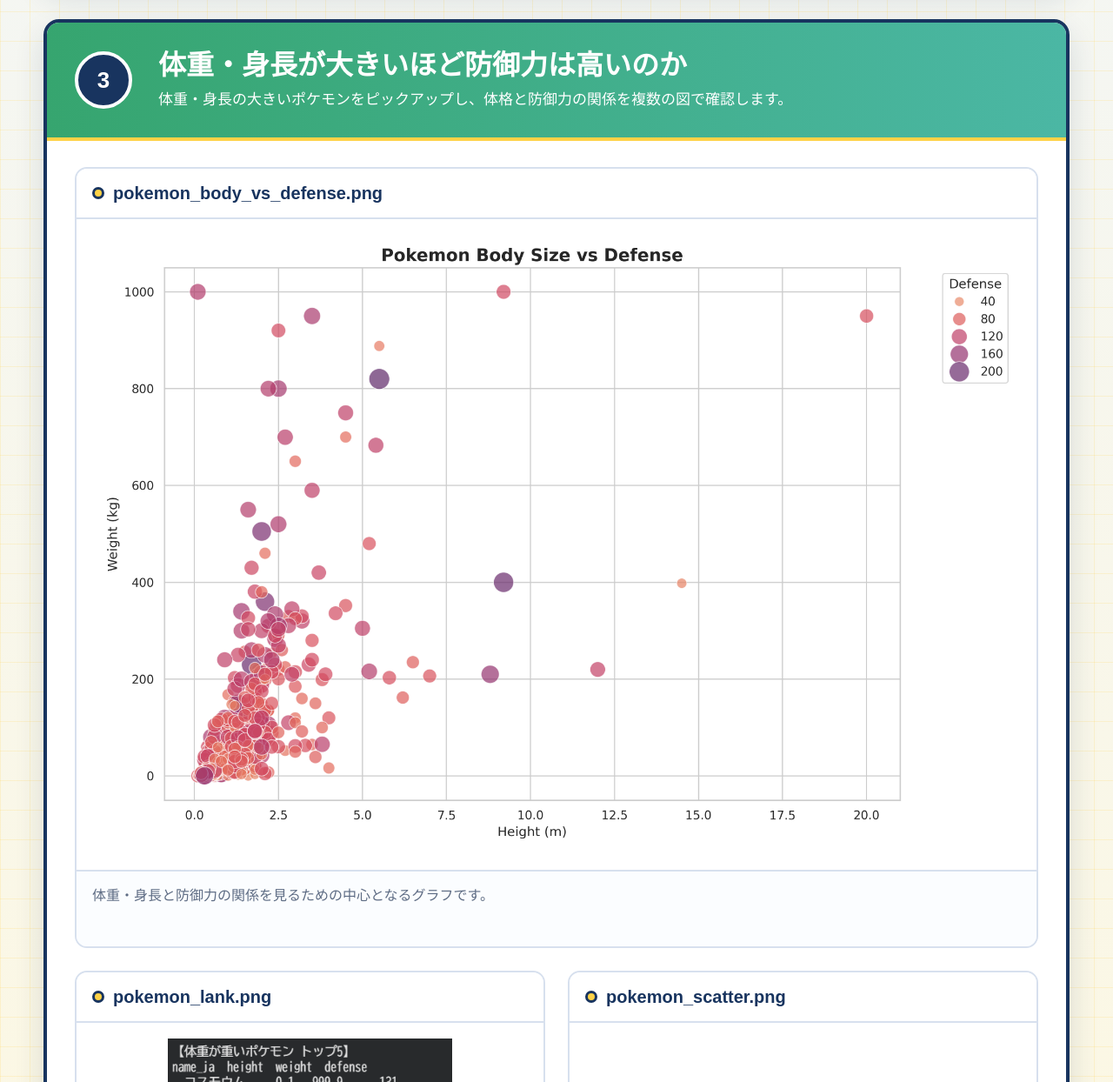
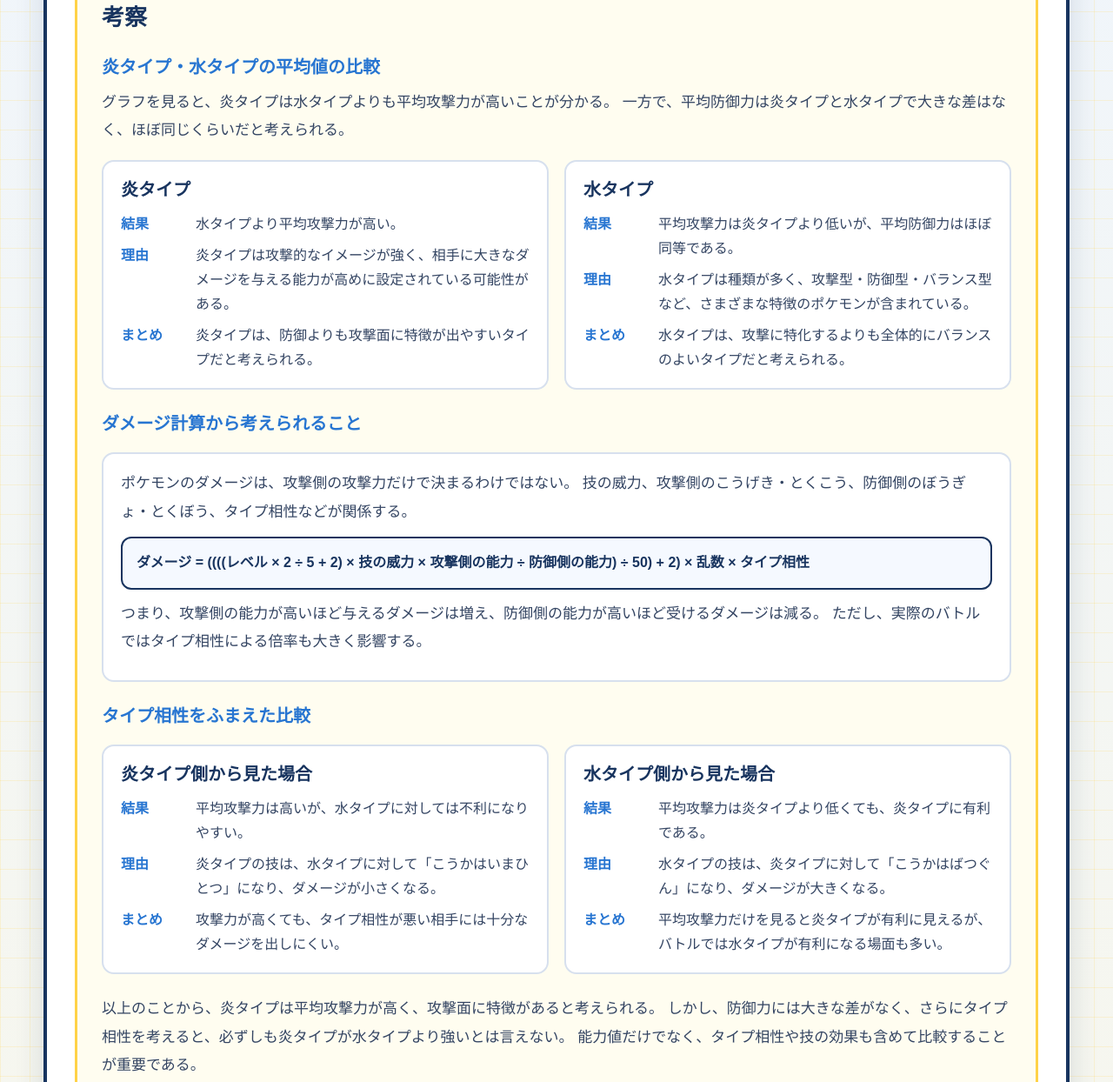
Before and after one commit to mnct-nose/2026_01_C, a plain HTML site: page page.html in a window 1280 px wide. Shown: the part 4135-5379 px from the top of the page at 87% size. Drawn offline with Linux system fonts and the light colour scheme.

Commit message:
✨ 解析2の考察を追加

```diff
--- a/page.html
+++ b/page.html
@@ -475,6 +475,31 @@
       margin: 0;
     }
 
+    .formula-box {
+      margin: 18px 0 24px;
+      border: 2px solid var(--line);
+      border-radius: 14px;
+      padding: 18px 20px;
+      background: #ffffff;
+    }
+
+    .formula-box p {
+      margin-bottom: 10px;
+    }
+
+    .formula {
+      display: block;
+      margin: 12px 0;
+      border: 2px solid var(--navy);
+      border-radius: 12px;
+      padding: 14px 16px;
+      background: #f5f9ff;
+      color: var(--navy);
+      font-size: 16px;
+      font-weight: 800;
+      line-height: 1.8;
+    }
+
     .footer {
       padding: 0 0 38px;
       color: var(--muted);
@@ -676,6 +701,87 @@
           </div>
         </article>
       </div>
+      <div class="consideration">
+        <h3>考察</h3>
+
+        <h4>炎タイプ・水タイプの平均値の比較</h4>
+        <p>
+          グラフを見ると、炎タイプは水タイプよりも平均攻撃力が高いことが分かる。
+          一方で、平均防御力は炎タイプと水タイプで大きな差はなく、ほぼ同じくらいだと考えられる。
+        </p>
+
+        <div class="type-grid">
+          <article class="type-card">
+            <h5>炎タイプ</h5>
+            <dl>
+              <dt>結果</dt>
+              <dd>水タイプより平均攻撃力が高い。</dd>
+              <dt>理由</dt>
+              <dd>炎タイプは攻撃的なイメージが強く、相手に大きなダメージを与える能力が高めに設定されている可能性がある。</dd>
+              <dt>まとめ</dt>
+              <dd>炎タイプは、防御よりも攻撃面に特徴が出やすいタイプだと考えられる。</dd>
+            </dl>
+          </article>
+          <article class="type-card">
+            <h5>水タイプ</h5>
+            <dl>
+              <dt>結果</dt>
+              <dd>平均攻撃力は炎タイプより低いが、平均防御力はほぼ同等である。</dd>
+              <dt>理由</dt>
+              <dd>水タイプは種類が多く、攻撃型・防御型・バランス型など、さまざまな特徴のポケモンが含まれている。</dd>
+              <dt>まとめ</dt>
+              <dd>水タイプは、攻撃に特化するよりも全体的にバランスのよいタイプだと考えられる。</dd>
+            </dl>
+          </article>
+        </div>
+
+        <h4>ダメージ計算から考えられること</h4>
+        <div class="formula-box">
+          <p>
+            ポケモンのダメージは、攻撃側の攻撃力だけで決まるわけではない。
+            技の威力、攻撃側のこうげき・とくこう、防御側のぼうぎょ・とくぼう、タイプ相性などが関係する。
+          </p>
+          <span class="formula">
+            ダメージ = ((((レベル × 2 ÷ 5 + 2) × 技の威力 × 攻撃側の能力 ÷ 防御側の能力) ÷ 50) + 2) × 乱数 × タイプ相性
+          </span>
+          <p>
+            つまり、攻撃側の能力が高いほど与えるダメージは増え、防御側の能力が高いほど受けるダメージは減る。
+            ただし、実際のバトルではタイプ相性による倍率も大きく影響する。
+          </p>
+        </div>
+
+        <h4>タイプ相性をふまえた比較</h4>
+        <div class="type-grid">
+          <article class="type-card">
+            <h5>炎タイプ側から見た場合</h5>
+            <dl>
+              <dt>結果</dt>
+              <dd>平均攻撃力は高いが、水タイプに対しては不利になりやすい。</dd>
+              <dt>理由</dt>
+              <dd>炎タイプの技は、水タイプに対して「こうかはいまひとつ」になり、ダメージが小さくなる。</dd>
+              <dt>まとめ</dt>
+              <dd>攻撃力が高くても、タイプ相性が悪い相手には十分なダメージを出しにくい。</dd>
+            </dl>
+          </article>
+          <article class="type-card">
+            <h5>水タイプ側から見た場合</h5>
+            <dl>
+              <dt>結果</dt>
+              <dd>平均攻撃力は炎タイプより低くても、炎タイプに有利である。</dd>
+              <dt>理由</dt>
+              <dd>水タイプの技は、炎タイプに対して「こうかはばつぐん」になり、ダメージが大きくなる。</dd>
+              <dt>まとめ</dt>
+              <dd>平均攻撃力だけを見ると炎タイプが有利に見えるが、バトルでは水タイプが有利になる場面も多い。</dd>
+            </dl>
+          </article>
+        </div>
+
+        <p>
+          以上のことから、炎タイプは平均攻撃力が高く、攻撃面に特徴があると考えられる。
+          しかし、防御力には大きな差がなく、さらにタイプ相性を考えると、必ずしも炎タイプが水タイプより強いとは言えない。
+          能力値だけでなく、タイプ相性や技の効果も含めて比較することが重要である。
+        </p>
+      </div>
     </section>
 
     <section class="section" id="body">
```
Also changed, not shown: 1 other file.
